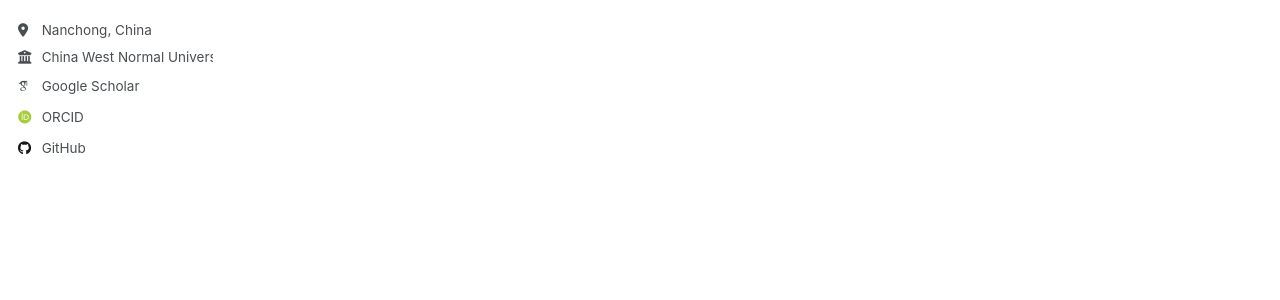
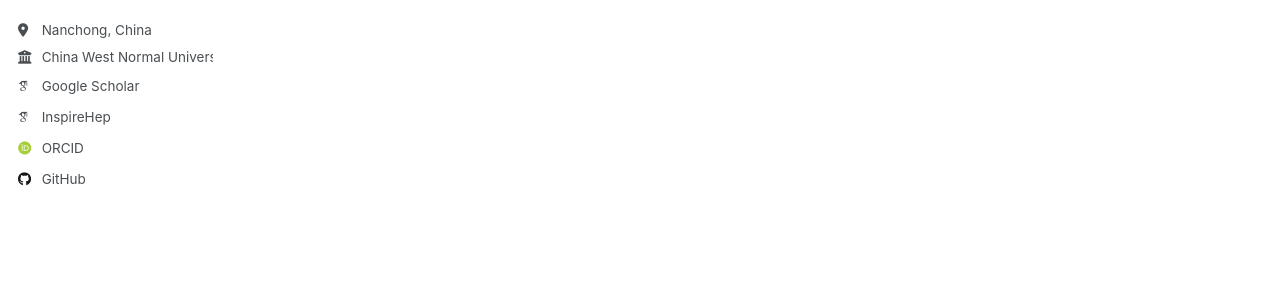
Before and after one commit to NineBeans2/NineBeans2.github.io, a Jekyll site: the page built from _pages/about.md, in a window 1280 px wide. Shown: the part 376-676 px from the top of the page. Built offline with Jekyll 4.4.1, drawn with Linux system fonts in a browser that asks for light colours; some web fonts are replaced; a script that is not in the unit is left out.

Commit message:
inpirehep added

```diff
--- a/_includes/author-profile.html
+++ b/_includes/author-profile.html
@@ -46,6 +46,9 @@
       {% endif %}
       {% if author.googlescholar %}
         <li><a href="{{ author.googlescholar }}"><i class="ai ai-google-scholar ai-fw icon-pad-right"></i>Google Scholar</a></li>
+      {% endif %}
+      {% if author.inspirehep %}
+        <li><a href="{{ author.inspirehep }}"><i class="ai ai-google-scholar ai-fw icon-pad-right"></i>InspireHep</a></li>
       {% endif %}
       {% if author.semantic %}
         <li><a href="{{ author.semantic }}"><i class="ai ai-semantic-scholar ai-fw icon-pad-right"></i>Semantic Scholar</a></li>
```
